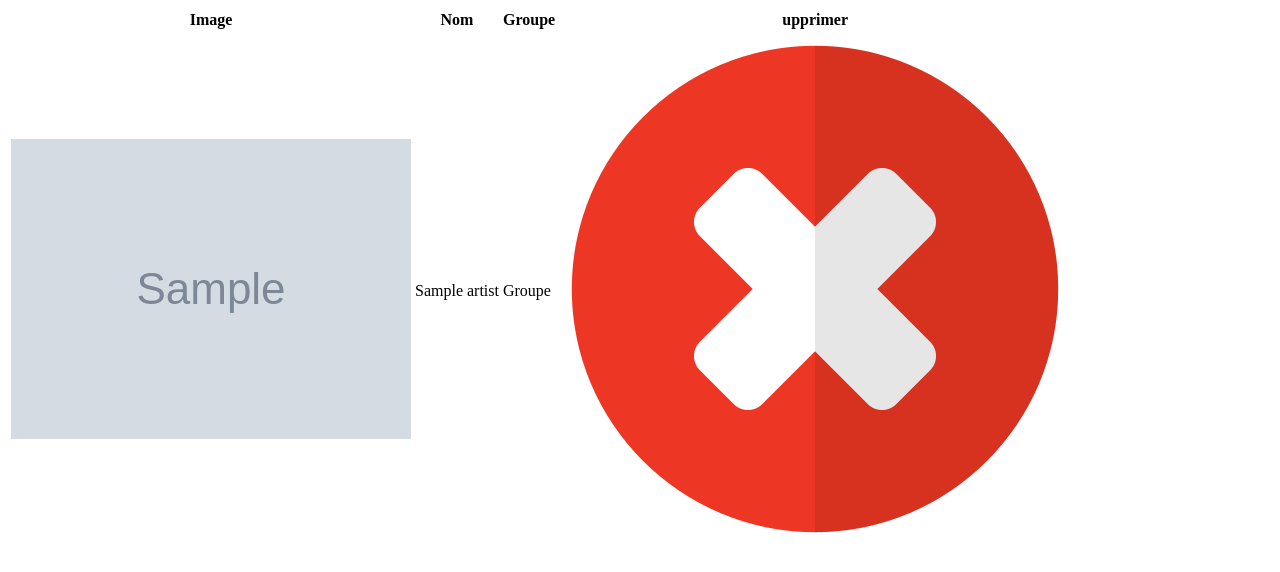
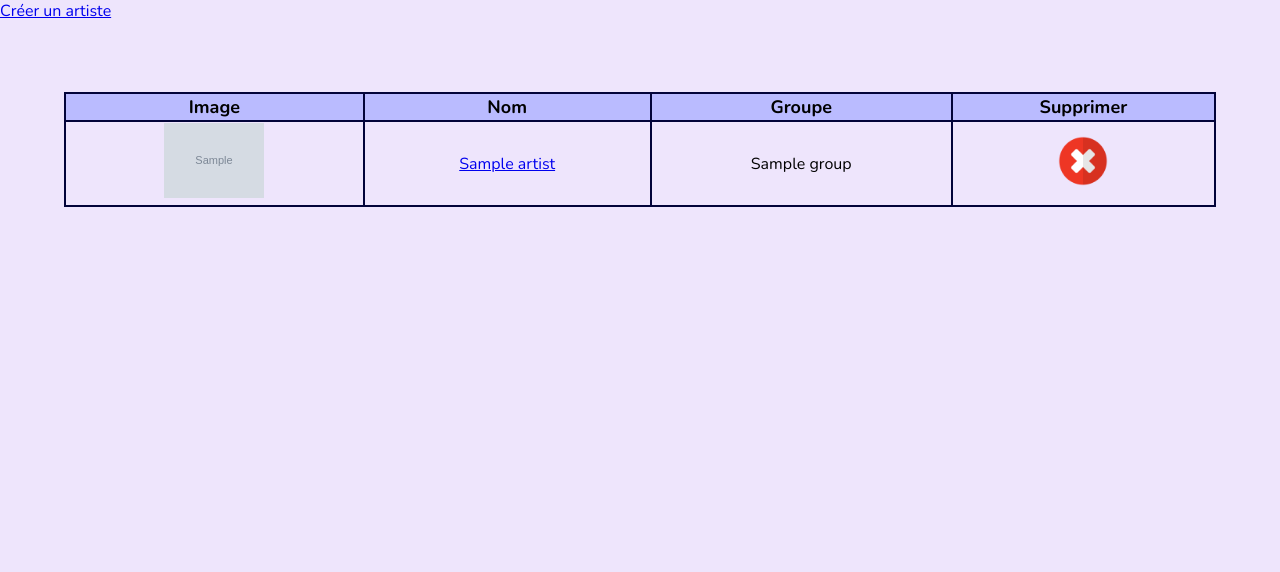
Before and after one commit to EliannRaven/Gorae_KPOP_merch_recording, a Django app: page /ArtistList/ in a window 1280 px wide. Shown: the top 572 px of the page. Run offline with Django 5.2, Linux system fonts and the light colour scheme; tables that the repository leaves empty hold one stand-in row (values such as "Sample post"); grey boxes marked "Sample" are stand-in pictures.

Commit message:
Artist and Group class base view

```diff
--- a/Gorae/Articles/templates/Articles/ArtistList.html
+++ b/Gorae/Articles/templates/Articles/ArtistList.html
@@ -4,26 +4,35 @@
 
 {% block content %}
 
-<table class = "suiviPro">
+<div class ="createContactButton"><a href="{% url 'ArtistCreate' %}">Créer un artiste</a></div>
+
+<table class = "tableList">
     <tr class = "header">
         <th>Image</th>
         <th>Nom</th>
         <th>Groupe</th>
-        <th>upprimer</th>
+        <th>Supprimer</th>
     </tr>
     {% for person in Artist %}
         <tr class = "lines">
             <td>
                 {% if person.image %}
-                    <img src="{{ person.image.url }}" alt="{{ person.name }} profile picture">
+                    <img src="{{ person.image.url }}" alt="{{ person.name }} profile picture" class = "profilImage">
                 {% endif %}
             </td>
-            <td><p>{{person.name}}</p></td>
-            <td>Groupe</td>
-            <td><img src="{% static 'image/remove.png' %}" alt="Delete"</td>
+            <td><a href="{% url 'ArtistUpdate' person.id %}">{{person.name}}</a></td>
+            <td>
+                {% for group in person.group_set.all %}
+                    {{ group.name }}{% if not forloop.last %}, {% endif %}
+                {% empty %}
+                    Pas de groupe
+                {% endfor %}
+            </td>
+            <td><a href="{% url 'ArtistDelete' person.id %}"><img src="{% static 'image/remove.png' %}" alt="Delete" class = "tableImage"></a></td>
         </tr>
     {% empty %}
         <h3>Pas d'artiste enregistré</h3>
     {% endfor %}
+</table>
 
 {% endblock %}
--- a/Gorae/Articles/views.py
+++ b/Gorae/Articles/views.py
@@ -20,6 +20,9 @@ class ArtistList(ListView):
     model = Artist
     context_object_name = 'Artist'
     template_name = 'Articles/ArtistList.html'
+
+    def get_queryset(self):
+        return Artist.objects.prefetch_related('group_set')
 
 class GroupList(ListView):
     model = Group
@@ -44,12 +47,15 @@ class ArtistCreate(CreateView):
     context_object_name = 'Artist'
     fields = '__all__'
     template_name = 'Articles/ArtistForm.html'
+    success_url = reverse_lazy('ArtistList')
+
 
 class GroupCreate(CreateView):
     model = Group
     context_object_name = 'Group'
     fields = '__all__'
     template_name = 'Articles/GroupForm.html'
+    success_url = reverse_lazy('GroupList')
 
 class MerchCreate(CreateView):
     model = Merch
@@ -68,11 +74,13 @@ class ArtistUpdate(UpdateView):
     model = Artist
     fields = '__all__'
     template_name = 'Articles/ArtistForm.html'
+    success_url = reverse_lazy('ArtistList')
 
 class GroupUpdate(UpdateView):
     model = Group
     fields = '__all__'
     template_name = 'Articles/GroupForm.html'
+    success_url = reverse_lazy('GroupList')
 
 class MerchUpdate(UpdateView):
     model = Merch
@@ -90,13 +98,14 @@ class ArtistDelete(DeleteView):
     model = Artist
     context_object_name = 'Artist'
     template_name = 'Articles/ArtistDelete.html'
-    success_url = reverse_lazy('')
+    success_url = reverse_lazy('ArtistList')
 
 class GroupDelete(DeleteView):
     model = Group
     context_object_name = 'Group'
     template_name = 'Articles/GroupDelete.html'
-    success_url = reverse_lazy('')
+    success_url = reverse_lazy('GroupList')
+
 
 class MerchDelete(DeleteView):
     model = Merch
--- a/Gorae/static/css/style.css
+++ b/Gorae/static/css/style.css
@@ -0,0 +1,34 @@
+/* General styling */
+body {
+    margin: 0;
+    padding: 0;
+    font-family: 'Nunito', sans-serif;
+    font-weight: 400;
+    background-color : rgb(238, 229, 252);
+}
+
+/* Table List - Used for ArtistList */
+.tableList {
+    position: relative;
+    top: 50px;
+    width: 90%;
+    margin: 0 auto;
+    padding: 0 5%;
+    border-collapse: collapse;
+    margin-top: 20px;
+}
+.tableList .tableImage {
+    width: 50px;
+}
+.tableList .profilImage {
+    width: 100px;
+}
+.tableList th, td {
+    text-align: center;
+    border: 2px solid #020339;
+}
+.tableList .header {
+    background-color: #BABBFF;
+    font-weight: 1000;
+    font-size: large;
+}
```
Also changed, not shown: Gorae/Articles/templates/Articles/ArtistDelete.html (+14 -0 lines), Gorae/Articles/templates/Articles/ArtistForm.html (+15 -0 lines), Gorae/Articles/templates/Articles/GroupDelete.html (+14 -0 lines), Gorae/Articles/templates/Articles/GroupForm.html (+16 -0 lines), Gorae/Articles/templates/Articles/GroupList.html (+39 -0 lines).
